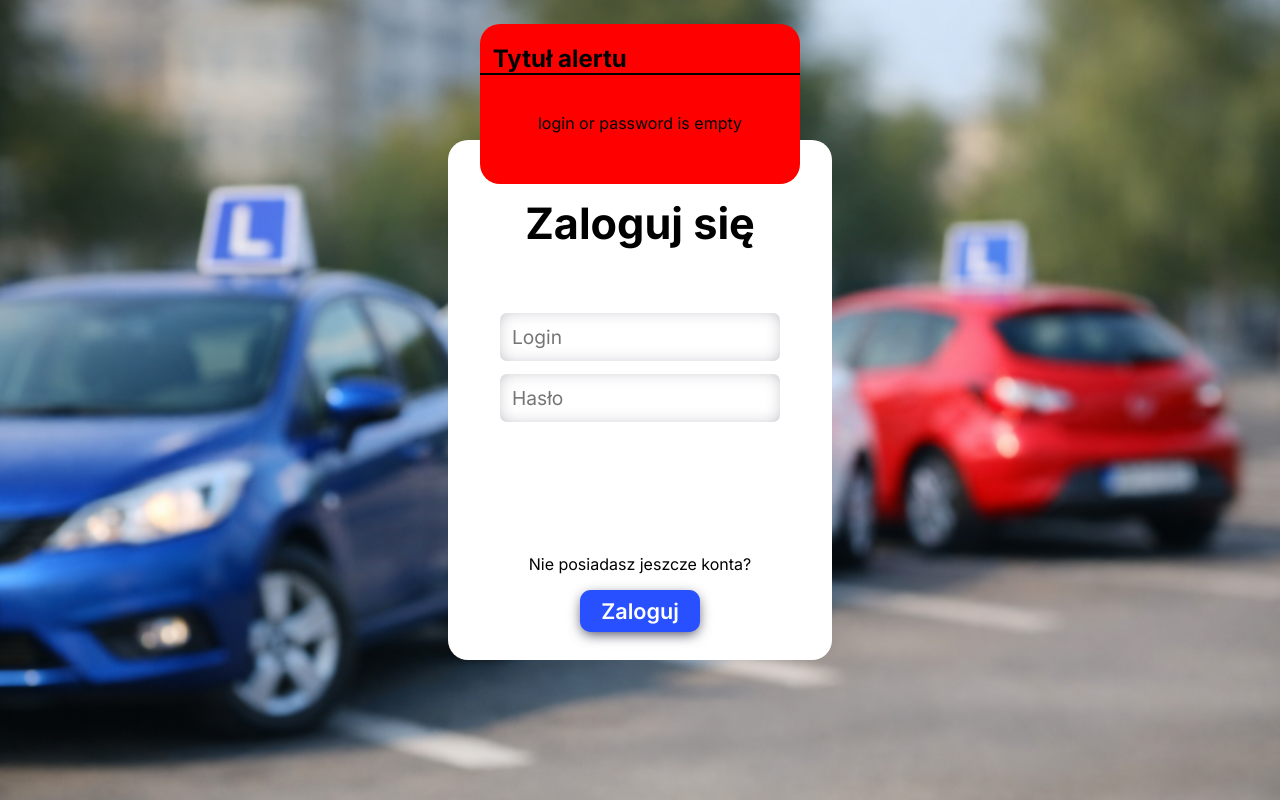
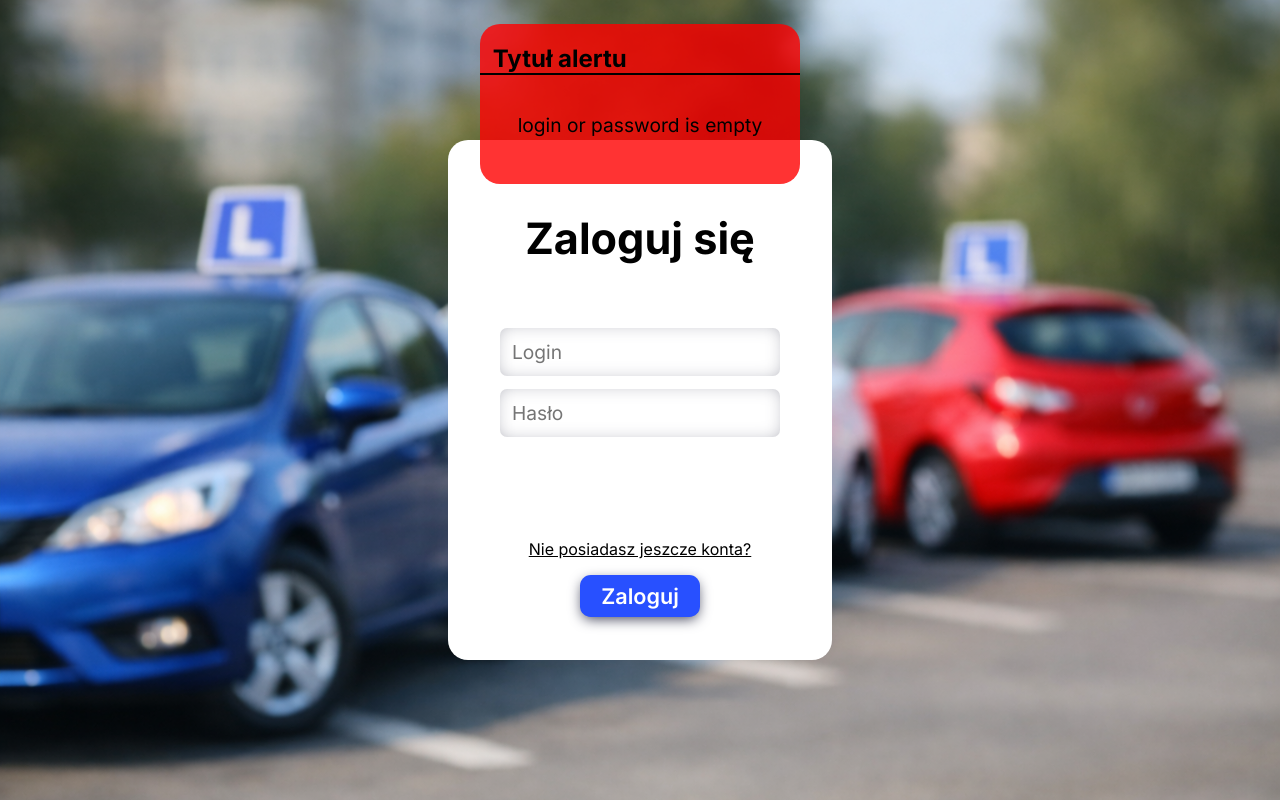
Before and after one commit to GracjanHajdasz/prawko-jazdy, a React (Vite) app in the folder frontend/: page / in a window 1280 px wide. Both pictures are taken after a click on the button "Zaloguj". Built offline with nearby package versions, Linux system fonts and the light colour scheme.

Commit message:
popup works

```diff
--- a/frontend/src/App.jsx
+++ b/frontend/src/App.jsx
@@ -10,7 +10,7 @@
   const [password, setPassword] = useState("");
   const [users, setUsers] = useState([])
   const [showPopUp, setShowPopUp] = useState(false)
-  const [ popUpText, setPopUpText] = useState("")
+  const [popUpText, setPopUpText] = useState("")
 
   useEffect(
     ()=>{
@@ -47,7 +47,7 @@
 
       {
         showPopUp &&
-        <PopUp popUpText={popUpText}/>
+        <PopUp popUpText={popUpText} duration={3000} show={showPopUp} setShowPopUp={setShowPopUp} />
       }
     </div>
   );
--- a/frontend/src/components/login-page/Login.jsx
+++ b/frontend/src/components/login-page/Login.jsx
@@ -2,7 +2,7 @@
 import { useState } from "react";
 import axios from "axios";
 
-export default function Login({ setHasAccount, login, setLogin, password, setPassword, users, setUsers, showPopUp, setShowPopUp, setPopUpText }) {
+export default function Login({ setHasAccount, login, setLogin, password, setPassword, users, setShowPopUp, setPopUpText }) {
     const [ isEmpty, setIsEmpty ] = useState(false)
 
     function saveLogin(event) {
@@ -19,6 +19,7 @@
             console.log("login or password is empty");
             setPopUpText("login or password is empty")
             setShowPopUp(true)
+            setIsEmpty(false)
         } else {
             handleLogin();
         }
--- a/frontend/src/components/pop-up/PopUp.css
+++ b/frontend/src/components/pop-up/PopUp.css
@@ -1,12 +1,12 @@
 .popup{
-    background-color: red;
+    background-color: rgba(255, 0, 0, 0.8);
     position: fixed;
     z-index: 1000;
     top: 3%;
     width: 25vw;
     height: 20vh;
     border-radius: 20px;
-    animation: popupAppear 0.4s cubic-bezier(0.68, -0.55, 0.265, 1.55);
+    animation: slideDown 0.3s ease-out;
 }
 
 h2{
@@ -14,20 +14,36 @@
     padding-left: 1vw;
 }
 
-p{
+.popup p{
     text-align: center;
     margin-top: 12%;
     text-decoration: none;
     cursor: default;
+    font-size: 1.2rem;
 }
 
-@keyframes popupAppear {
+.popup.closing {
+    animation: slideUp 0.3s ease-in forwards;
+}
+
+@keyframes slideDown {
     from {
         opacity: 0;
-        transform: translateY(-50px) scale(0.8);
+        transform: translateY(-50px);
     }
     to {
-        opacity: 1;
-        transform: translateY(0) scale(1);
+        opacity: 0.8;
+        transform: translateY(0);
     }
 }
+
+@keyframes slideUp {
+    from {
+        opacity: 0.8;
+        transform: translateY(0);
+    }
+    to {
+        opacity: 0;
+        transform: translateY(-50px);
+    }
+}
--- a/frontend/src/components/pop-up/PopUp.jsx
+++ b/frontend/src/components/pop-up/PopUp.jsx
@@ -1,9 +1,39 @@
 import "./PopUp.css"
+import { useEffect, useState } from "react"
 
-export default function PopUp({ popUpText }) {
+export default function PopUp({ popUpText, show, duration, setShowPopUp }) {
+    const [isVisible, setIsVisible] = useState(false);
+    const [isClosing, setIsClosing] = useState(false);
 
+    useEffect(() => {
+        let autoCloseTimer;
+        let removeTimer;
+
+        if (show) {
+            setIsVisible(true);
+            setIsClosing(false);
+
+            // Auto-close after specified duration
+            autoCloseTimer = setTimeout(() => {
+                setIsClosing(true);
+
+                // Remove from DOM after closing animation
+                removeTimer = setTimeout(() => {
+                    setIsVisible(false);
+                    if (typeof setShowPopUp === 'function') setShowPopUp(false);
+                }, 300); // closing animation time
+            }, duration);
+        }
+
+        return () => {
+            clearTimeout(autoCloseTimer);
+            clearTimeout(removeTimer);
+        };
+    }, [show, duration, setShowPopUp]);
+
+    if (!isVisible) return null;
     return (
-        <div className="popup">
+        <div className={`popup ${isClosing ? 'closing' : ''}`}>
             <h2>Tytuł alertu</h2>
             <p>{popUpText}</p>
         </div>
--- a/frontend/src/components/register-page/Register.jsx
+++ b/frontend/src/components/register-page/Register.jsx
@@ -2,7 +2,7 @@
 import { useState } from "react"
 import axios from "axios"
 
-export default function Login({ setHasAccount, login, setLogin, password, setPassword, users, setUsers }) {
+export default function Login({ setHasAccount, login, setLogin, password, setPassword, users, setShowPopUp, setPopUpText }) {
     const [ isLoginAvailable, setIsLoginAvailable] = useState(true)
     const [ isEmpty, setIsEmpty ] = useState(false)
 
@@ -38,6 +38,10 @@
         if (user) {
             setIsLoginAvailable(false)
             console.log("user already exists")
+            setPopUpText("user already exists")
+            setShowPopUp(true)
+            setIsLoginAvailable(true)
+
         } else {
             addUser()
         }
@@ -47,6 +51,9 @@
         if(login === "" || password === ""){
             setIsEmpty(true)
             console.log("login or password is empty")
+            setPopUpText("login or password is empty")
+            setShowPopUp(true)
+            setIsEmpty(false)
         } else {
             checkIfUserExists()
         }
```
